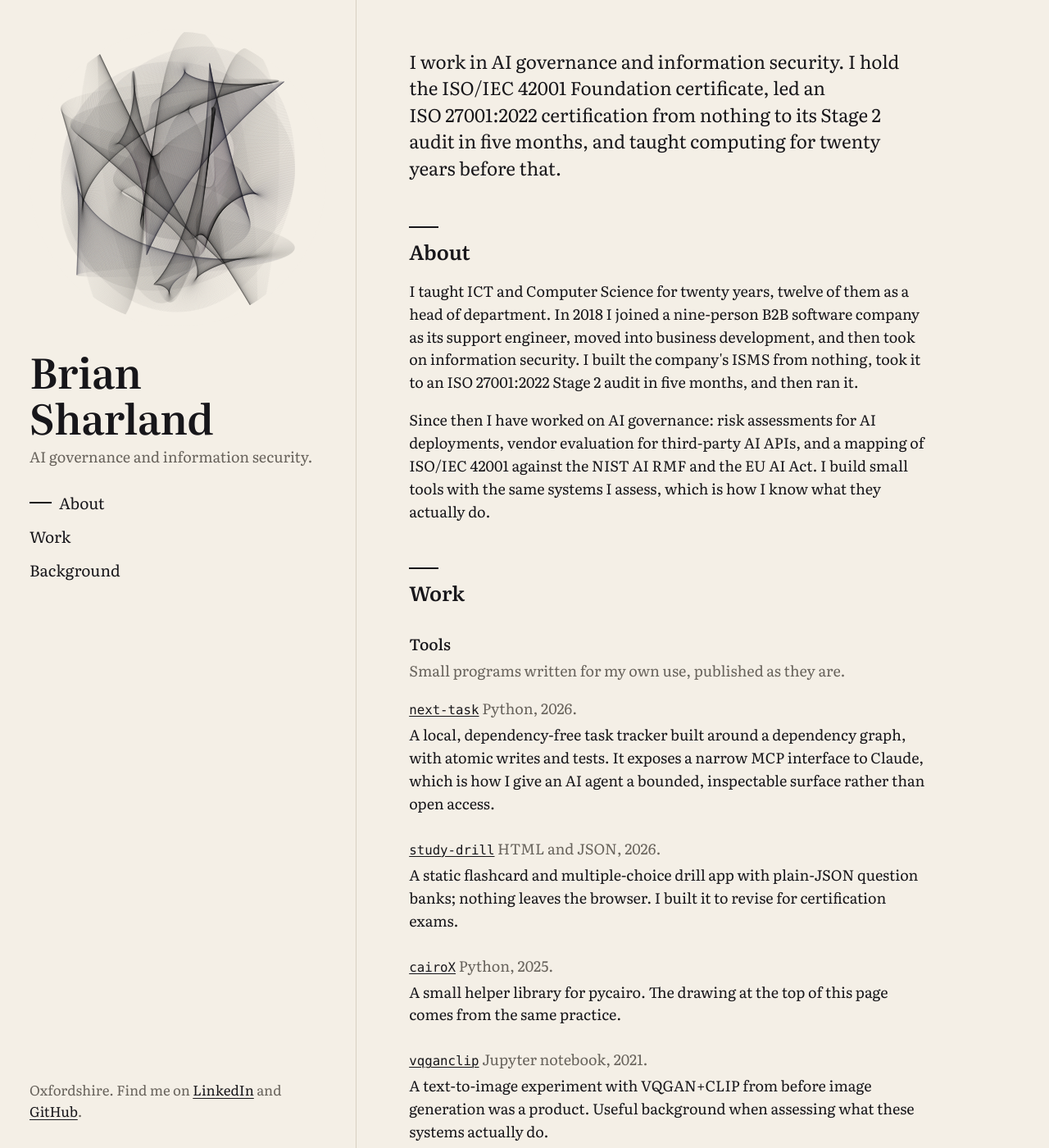
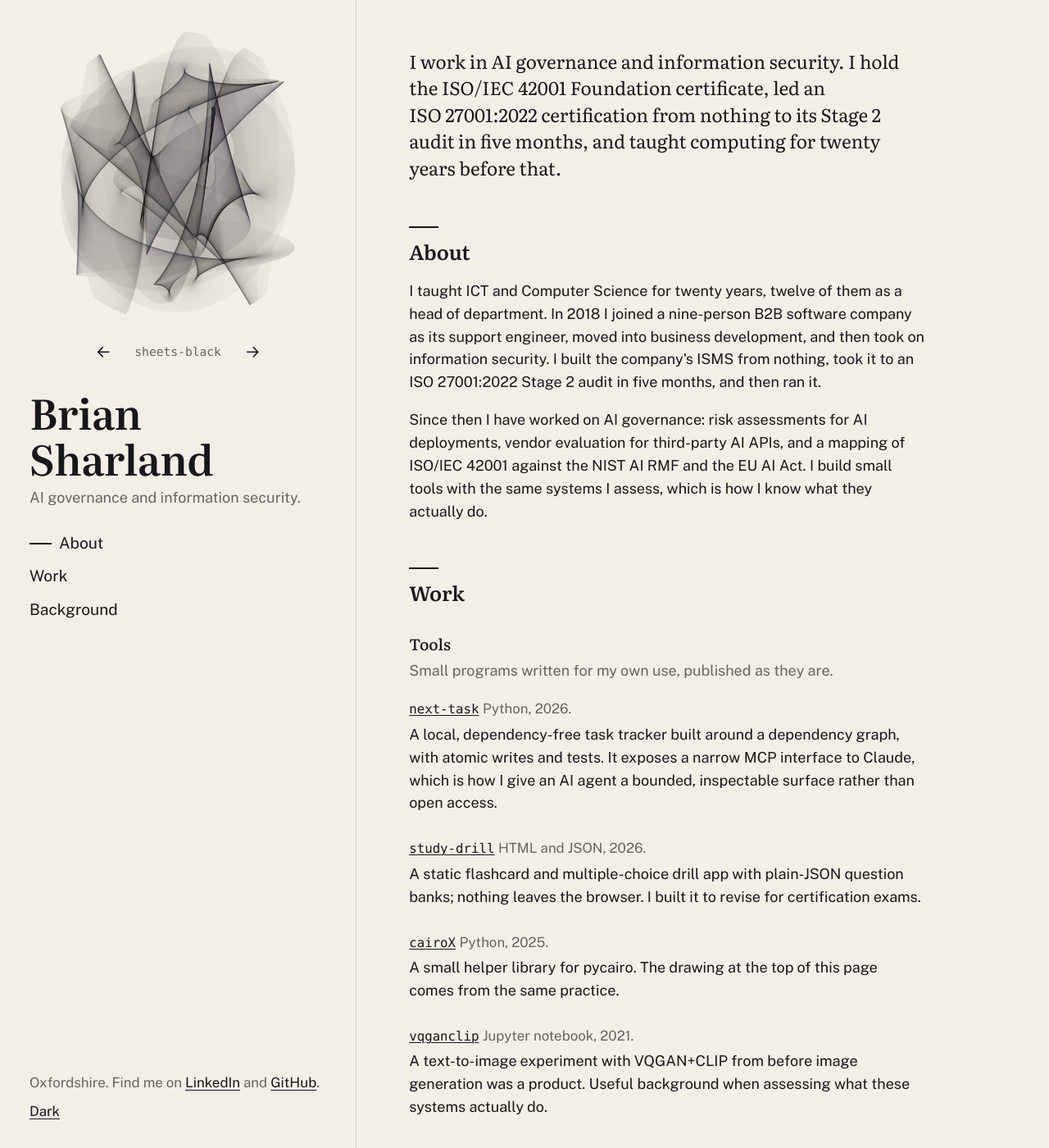
Before and after one commit to sharland/sharland.github.io, a Jekyll site: the page built from index.html, in a window 1280 px wide and 1400 px high. Shown: the whole window at 82% size. Built offline with Jekyll 4.4.1, drawn with Linux system fonts in a browser that asks for light colours.

Commit message:
Add a type pairing A/B, a disc switcher and a theme switch (#3)
- Two self-hosted faces, Literata and Public Sans. type_pairing in
  _config.yml chooses the roles: "a" serif headings and sans text,
  "b" the reverse; ?type=a|b previews either on the live site.
- The disc is a button: click, tap, Enter or Space shows the next
  piece; arrow buttons and the piece name sit centred beneath it. The
  choice lasts the browser session and is written into the address as
  ?disc=<name>. The page accent crossfades over 200 ms.
- Light/Dark switch in the sidebar and the mobile bar, stored in
  localStorage, applied before first paint; theme-color meta follows.
- Controls are hidden until scripts run.

Verified with the pinned github-pages gem and Chromium at 1280 and 390
in both themes: fonts per variant, switcher cycle and persistence,
theme persistence, keyboard order, no console errors.

Co-Authored-By: Claude Fable 5.1 <noreply@anthropic.com>
Claude-Session: https://claude.ai/code/session_01FV9THDVSweRU1aTMSiK2q3

```diff
--- a/_config.yml
+++ b/_config.yml
@@ -7,6 +7,10 @@ title: Brian Sharland
 # rings-gradient, burst-red, sheets-black, mesh-black. Preview any piece
 # on any day with ?disc=<name> in the address bar.
 disc: daily
+# Which face sets headings and which sets text. "a": Literata headings, Public
+# Sans text. "b": Public Sans headings, Literata text. Preview either with
+# ?type=a or ?type=b in the address bar.
+type_pairing: a
 tagline: AI governance and information security
 description: >-
   Brian Sharland works in AI governance and information security. ISO/IEC 42001
--- a/_includes/head.html
+++ b/_includes/head.html
@@ -4,17 +4,30 @@
 <meta name="theme-color" content="#f4efe6" media="(prefers-color-scheme: light)">
 <meta name="theme-color" content="#0b0c0f" media="(prefers-color-scheme: dark)">
 <script>
-/* Pick today's piece before first paint so the page accent never flashes.
-   _config.yml `disc:` pins a piece or says "daily"; ?disc=<name> previews one. */
-(function(){var p="{{ site.disc | default: 'daily' }}",L=["ribbons-lime","ribbons-magenta","ribbons-cyan","rings-orange","rings-gradient","burst-red","sheets-black","mesh-black"];
-try{var q=new URLSearchParams(location.search).get("disc");if(q&&L.indexOf(q)>-1){p=q;}}catch(e){}
-if(L.indexOf(p)<0){var d=new Date(),s=d.getFullYear()*10000+(d.getMonth()+1)*100+d.getDate();p=L[s%L.length];}
-document.documentElement.setAttribute("data-disc",p);})();
+/* Runs before first paint so nothing flashes.
+   theme: a stored choice from the Light/Dark switch, else the system setting.
+   type:  which face is used for headings and which for text; ?type=a|b previews.
+   disc:  the piece in the sidebar; ?disc=<name>, then this session's choice,
+          then `disc:` in _config.yml, then the date. */
+(function(){
+  var h=document.documentElement, q=null;
+  try{q=new URLSearchParams(location.search);}catch(e){}
+  try{var t=localStorage.getItem("theme");if(t==="light"||t==="dark"){h.setAttribute("data-theme",t);}}catch(e){}
+  var ty="{{ site.type_pairing | default: 'a' }}", qt=q&&q.get("type");if(qt==="a"||qt==="b"){ty=qt;}
+  h.setAttribute("data-type",ty);
+  var L=["ribbons-lime","ribbons-magenta","ribbons-cyan","rings-orange","rings-gradient","burst-red","sheets-black","mesh-black"];
+  window.DISC_PIECES=L;
+  var p="{{ site.disc | default: 'daily' }}", qd=q&&q.get("disc");
+  if(qd&&L.indexOf(qd)>-1){p=qd;}else{try{var s=sessionStorage.getItem("disc");if(s&&L.indexOf(s)>-1){p=s;}}catch(e){}}
+  if(L.indexOf(p)<0){var d=new Date(),n=d.getFullYear()*10000+(d.getMonth()+1)*100+d.getDate();p=L[n%L.length];}
+  h.setAttribute("data-disc",p);
+})();
 </script>
 {% seo %}
 <link rel="icon" href="{{ '/assets/img/favicon.svg' | relative_url }}" type="image/svg+xml">
 <link rel="icon" href="{{ '/assets/img/favicon-32.png' | relative_url }}" sizes="32x32" type="image/png">
 <link rel="apple-touch-icon" href="{{ '/assets/img/apple-touch-icon.png' | relative_url }}">
 <link rel="preload" href="{{ '/assets/fonts/Literata-latin.woff2' | relative_url }}" as="font" type="font/woff2" crossorigin>
+<link rel="preload" href="{{ '/assets/fonts/PublicSans-latin.woff2' | relative_url }}" as="font" type="font/woff2" crossorigin>
 <link rel="stylesheet" href="{{ '/assets/css/site.css' | relative_url }}">
 <link rel="alternate" type="application/atom+xml" href="{{ "/feed.xml" | absolute_url }}" title="{{ site.title }}: notes">
--- a/_includes/side.html
+++ b/_includes/side.html
@@ -1,7 +1,14 @@
 <aside class="side">
   <div class="side-disc">
-    <canvas id="disc" role="img" aria-label="Generative drawing: a disc filled with dense coloured lines. A different piece is drawn each day."></canvas>
-    <noscript><img src="{{ '/assets/img/disc-fallback.webp' | relative_url }}" width="800" height="800" alt="Generative drawing: a disc of deep red radial lines on cream."></noscript>
+    <div class="disc-frame">
+      <canvas id="disc" role="img" aria-label="Generative drawing: a disc filled with dense coloured lines. A different piece is drawn each day."></canvas>
+      <noscript><img src="{{ '/assets/img/disc-fallback.webp' | relative_url }}" width="800" height="800" alt="Generative drawing: a disc of deep red radial lines on cream."></noscript>
+    </div>
+    <p class="disc-controls" hidden>
+      <button type="button" class="arrow" id="disc-prev" aria-label="Previous piece"><svg viewBox="0 0 24 24" aria-hidden="true" focusable="false"><path d="M19 12H5M11 6l-6 6 6 6"/></svg></button>
+      <span class="disc-name" id="disc-name" aria-live="polite"></span>
+      <button type="button" class="arrow" id="disc-next" aria-label="Next piece"><svg viewBox="0 0 24 24" aria-hidden="true" focusable="false"><path d="M5 12h14M13 6l6 6-6 6"/></svg></button>
+    </p>
   </div>
   <div class="side-id">
     {% if page.url == "/" %}<h1 class="name"><a href="#top">Brian Sharland</a></h1>{% else %}<p class="name"><a href="{{ '/' | relative_url }}#top">Brian Sharland</a></p>{% endif %}
@@ -11,4 +18,5 @@
 {% include menu.html %}
   </nav>
   <p class="side-links">Oxfordshire. Find me on <a href="{{ site.linkedin_url }}" rel="me">LinkedIn</a> and <a href="{{ site.github_url }}" rel="me">GitHub</a>.</p>
+  <p class="side-theme"><button type="button" class="textbtn" data-theme-toggle hidden>Dark</button></p>
 </aside>
--- a/_layouts/default.html
+++ b/_layouts/default.html
@@ -9,6 +9,7 @@
   <nav class="bar" aria-label="Sections">
     <a class="bar-home" href="{% unless page.url == "/" %}{{ '/' | relative_url }}{% endunless %}#top" aria-label="Top of page">{% include glyph.svg %}</a>
 {% include menu.html %}
+    <button type="button" class="textbtn bar-theme" data-theme-toggle hidden>Dark</button>
   </nav>
   <main id="main" class="main" tabindex="-1">
 {{ content }}
@@ -18,5 +19,6 @@
   </footer>
   <script src="{{ '/assets/js/nav.js' | relative_url }}" defer></script>
   <script src="{{ '/assets/js/disc.js' | relative_url }}" defer></script>
+  <script src="{{ '/assets/js/controls.js' | relative_url }}" defer></script>
 </body>
 </html>
--- a/assets/css/site.css
+++ b/assets/css/site.css
@@ -19,6 +19,28 @@
   font-display: swap;
   unicode-range: U+0000-00FF, U+0131, U+0152-0153, U+02BB-02BC, U+02C6, U+02DA, U+02DC, U+0304, U+0308, U+0329, U+2000-206F, U+20AC, U+2122, U+2191, U+2193, U+2212, U+2215, U+FEFF, U+FFFD;
 }
+
+@font-face {
+  font-family: "Public Sans";
+  src: url("../fonts/PublicSans-latin.woff2") format("woff2");
+  font-weight: 100 900;
+  font-style: normal;
+  font-display: swap;
+  unicode-range: U+0000-00FF, U+0131, U+0152-0153, U+02BB-02BC, U+02C6, U+02DA, U+02DC, U+0304, U+0308, U+0329, U+2000-206F, U+20AC, U+2122, U+2191, U+2193, U+2212, U+2215, U+FEFF, U+FFFD;
+}
+@font-face {
+  font-family: "Public Sans";
+  src: url("../fonts/PublicSans-Italic-latin.woff2") format("woff2");
+  font-weight: 100 900;
+  font-style: italic;
+  font-display: swap;
+  unicode-range: U+0000-00FF, U+0131, U+0152-0153, U+02BB-02BC, U+02C6, U+02DA, U+02DC, U+0304, U+0308, U+0329, U+2000-206F, U+20AC, U+2122, U+2191, U+2193, U+2212, U+2215, U+FEFF, U+FFFD;
+}
+
+/* ---- Type pairing. "a": serif headings, sans text. "b": the reverse.
+   Every rule below uses --display, --text or --ui, never a family directly. ---- */
+:root, html[data-type="a"] { --display: var(--serif); --text: var(--sans); }
+html[data-type="b"]        { --display: var(--sans);  --text: var(--serif); }
 
 /* ---- Pieces. Each has a plate (the disc's own ground), two or three line
    colours, and a text accent for each page scheme. The default equals the
@@ -47,19 +69,24 @@ html[data-disc="mesh-black"]      { --disc-kind: mesh;    --plate: #fbfaf7; --c1
   --rule: #d8d0c2;
   --accent: var(--accent-l);
   --serif: "Literata", Charter, "Iowan Old Style", Georgia, serif;
+  --sans: "Public Sans", "Helvetica Neue", Arial, sans-serif;
+  --ui: var(--sans);
   --mono: ui-monospace, "SF Mono", Menlo, Consolas, "Liberation Mono", monospace;
   --measure: 35rem;
   --gutter: 1.25rem;
   --side-w: clamp(20rem, 34vw, 28rem);
   --bar-h: 2.75rem;
 }
+/* Dark tokens apply when the switch says dark, or when the system says dark
+   and the switch has not said light. */
+:root[data-theme="dark"] {
+  color-scheme: dark;
+  --paper: #0b0c0f; --ink: #ece9e2; --muted: #a39e95; --rule: #26282e; --accent: var(--accent-d);
+}
+:root[data-theme="light"] { color-scheme: light; }
 @media (prefers-color-scheme: dark) {
-  :root {
-    --paper: #0b0c0f;
-    --ink: #ece9e2;
-    --muted: #a39e95;
-    --rule: #26282e;
-    --accent: var(--accent-d);
+  :root:not([data-theme="light"]) {
+    --paper: #0b0c0f; --ink: #ece9e2; --muted: #a39e95; --rule: #26282e; --accent: var(--accent-d);
   }
 }
 
@@ -67,7 +94,7 @@ html[data-disc="mesh-black"]      { --disc-kind: mesh;    --plate: #fbfaf7; --c1
 html {
   background: var(--paper);
   color: var(--ink);
-  font-family: var(--serif);
+  font-family: var(--text);
   font-size: clamp(1.0625rem, 1rem + 0.3vw, 1.125rem);
   line-height: 1.55;
   -webkit-text-size-adjust: 100%;
@@ -79,6 +106,12 @@ html {
   *, *::before, *::after { transition: none !important; animation: none !important; }
 }
 body { margin: 0; min-height: 100vh; }
+/* The page accent follows the disc and the ground follows the theme switch;
+   a short crossfade keeps either change from snapping. */
+html, body, a, .bar, .footer, h2, .group-title, .textbtn, .arrow, .menu a,
+h2::before, .menu a[aria-current="true"]::before, .bar .menu a, .side, .skip {
+  transition: color 0.2s ease, background-color 0.2s ease, border-color 0.2s ease;
+}
 *, *::before, *::after { box-sizing: border-box; }
 a {
   color: var(--accent);
@@ -101,12 +134,13 @@ code, .is-code { font-family: var(--mono); font-size: 0.875em; }
 .skip:focus { top: 1rem; }
 
 /* ---- Sidebar pieces (shared by both layouts) ---- */
-.side-disc { position: relative; aspect-ratio: 1 / 1; }
-.side-disc canvas, .side-disc img {
+.disc-frame { position: relative; aspect-ratio: 1 / 1; }
+.disc-frame canvas, .disc-frame img {
   position: absolute; inset: 0; width: 100%; height: 100%; display: block;
   border-radius: 50%;
 }
 .name {
+  font-family: var(--display);
   font-size: clamp(2rem, 1.4rem + 2vw, 3rem);
   font-weight: 600;
   line-height: 1.1;
@@ -115,9 +149,35 @@ code, .is-code { font-family: var(--mono); font-size: 0.875em; }
 }
 .name a { color: inherit; text-decoration: none; }
 .name a:hover { text-decoration: underline; text-decoration-thickness: 2px; }
-.role { color: var(--muted); margin: 0; }
-.side-links { color: var(--muted); margin: 0; }
+.role { color: var(--muted); margin: 0; font-family: var(--ui); }
+.side-links { color: var(--muted); margin: 0; font-family: var(--ui); font-size: 0.9375rem; }
+.side-theme { margin: 0.5rem 0 0; font-family: var(--ui); font-size: 0.9375rem; }
 
+/* Text buttons look like links; the disc itself is a button when scripts run. */
+.textbtn {
+  font: inherit; font-family: var(--ui);
+  background: none; border: 0; padding: 0; margin: 0;
+  color: var(--accent); text-decoration: underline; text-decoration-thickness: 1px; text-underline-offset: 0.15em;
+  cursor: pointer;
+}
+.textbtn:hover { text-decoration-thickness: 2px; }
+.disc-controls {
+  display: flex; align-items: center; justify-content: center; gap: 1rem;
+  margin: 0.75rem 0 0; font-family: var(--ui); color: var(--muted);
+}
+.disc-name { font-family: var(--mono); font-size: 0.8125rem; min-width: 7.5em; text-align: center; }
+.arrow {
+  display: inline-flex; align-items: center; justify-content: center;
+  width: 2rem; height: 2rem; padding: 0; margin: 0;
+  background: none; border: 0; border-radius: 50%;
+  color: var(--accent); cursor: pointer;
+}
+.arrow svg { width: 1.25rem; height: 1.25rem; fill: none; stroke: currentColor; stroke-width: 1.6; stroke-linecap: round; stroke-linejoin: round; }
+.arrow:hover { color: var(--ink); }
+.disc-frame canvas.is-button { cursor: pointer; }
+.disc-frame canvas:focus-visible { outline: 2px solid var(--accent); outline-offset: 4px; }
+
+.menu { font-family: var(--ui); }
 .menu li { margin: 0; }
 .menu a {
   display: inline-block;
@@ -142,7 +202,7 @@ code, .is-code { font-family: var(--mono); font-size: 0.875em; }
     padding: 2rem 2rem 1.75rem;
     border-right: 1px solid var(--rule);
   }
-  .side-disc { width: min(100%, calc(100vh - 23rem)); margin: 0 0 1.5rem; }
+  .side-disc { width: min(100%, calc(100vh - 29rem)); margin: 0 0 1.5rem; }
   .side-id { margin-bottom: 1.5rem; }
   .side-menu { margin-bottom: auto; }
   .menu { display: flex; flex-direction: column; gap: 0.6rem; }
@@ -151,7 +211,7 @@ code, .is-code { font-family: var(--mono); font-size: 0.875em; }
   .menu a[aria-current="true"]::before {
     content: ""; position: absolute; left: 0; top: 0.75em; width: 1.5rem; height: 2px; background: var(--accent);
   }
-  .side-links { margin-top: 1.5rem; font-size: 0.9375rem; }
+  .side-links { margin-top: 1.5rem; }
   .bar { display: none; }
   .main { grid-column: 2; grid-row: 1; padding: 3.25rem clamp(2rem, 5vw, 4.5rem) 1rem; }
   .footer { grid-column: 2; grid-row: 2; margin: 0 clamp(2rem, 5vw, 4.5rem); }
@@ -169,7 +229,7 @@ code, .is-code { font-family: var(--mono); font-size: 0.875em; }
   .side-disc { order: 4; width: min(72vw, 22rem); margin: 1.75rem auto 0; }
   .main { order: 5; padding: 1.5rem var(--gutter) 0; }
   .footer { order: 6; margin: 0 var(--gutter); }
-  .side-menu { display: none; }
+  .side-menu, .side-theme { display: none; }
 
   .bar {
     position: sticky; top: 0; z-index: 10;
@@ -188,14 +248,16 @@ code, .is-code { font-family: var(--mono); font-size: 0.875em; }
     border-bottom: 2px solid transparent; margin-bottom: -1px;
   }
   .bar .menu a[aria-current="true"] { border-bottom-color: var(--accent); }
+  .bar-theme { margin-left: auto; flex: none; font-size: 0.9375rem; padding-left: 0.75rem; }
   .section { scroll-margin-top: calc(var(--bar-h) + 0.75rem); }
 }
 
 /* ---- Main column ---- */
 .main > * { max-width: var(--measure); }
-.lede { font-size: 1.25rem; line-height: 1.45; margin: 0 0 2.5rem; }
+.lede { font-family: var(--serif); font-size: 1.25rem; line-height: 1.45; margin: 0 0 2.5rem; }
 .section { margin-top: 3rem; }
 h2 {
+  font-family: var(--display);
   font-size: 1.375rem;
   font-weight: 600;
   line-height: 1.25;
@@ -204,13 +266,13 @@ h2 {
   position: relative;
 }
 h2::before { content: ""; position: absolute; top: 0; left: 0; width: 2rem; height: 2px; background: var(--accent); }
-.group-title { font-size: 1.0625rem; font-weight: 500; color: var(--accent); margin: 1.75rem 0 0.25rem; }
+.group-title { font-family: var(--display); font-size: 1.0625rem; font-weight: 500; color: var(--accent); margin: 1.75rem 0 0.25rem; }
 .group-blurb { color: var(--muted); margin-bottom: 1rem; }
 .entries > li { margin: 0 0 1.5rem; }
 .entries > li:last-child { margin-bottom: 0; }
 .entry-head { margin-bottom: 0.2em; }
 .entry-title { font-weight: 500; }
-.entry-meta { color: var(--muted); }
+.entry-meta { color: var(--muted); font-family: var(--ui); font-size: 0.9375em; }
 .entry-body { margin: 0; }
 .plain > li { margin: 0 0 0.6em; }
 
@@ -218,23 +280,24 @@ h2::before { content: ""; position: absolute; top: 0; left: 0; width: 2rem; heig
 .note { max-width: none; }
 .note > :not(.note-body), .note-body > :not(table) { max-width: var(--measure); }
 .note-title, .main > h1 {
+  font-family: var(--display);
   font-size: clamp(1.625rem, 1.2rem + 1.4vw, 2.25rem);
   font-weight: 600;
   line-height: 1.2;
   margin: 0 0 0.75rem;
 }
-.doc-control { color: var(--muted); font-size: 0.9375rem; margin-bottom: 1.75rem; }
+.doc-control { color: var(--muted); font-family: var(--ui); font-size: 0.9375rem; margin-bottom: 1.75rem; }
 .note-summary { font-size: 1.125em; line-height: 1.5; margin-bottom: 2rem; }
 .note-body h2 { margin-top: 2.5rem; }
-.note-body h3 { font-size: 1.0625em; font-weight: 600; margin: 2rem 0 0.5rem; }
-.note-body h4 { font-size: 1em; font-weight: 500; font-style: italic; margin: 1.5rem 0 0.5rem; }
+.note-body h3 { font-family: var(--display); font-size: 1.0625em; font-weight: 600; margin: 2rem 0 0.5rem; }
+.note-body h4 { font-family: var(--display); font-size: 1em; font-weight: 500; font-style: italic; margin: 1.5rem 0 0.5rem; }
 .note-body ul, .note-body ol { padding-left: 1.4em; margin: 0 0 1em; }
 .note-body li { margin-bottom: 0.3em; }
 .note-body blockquote { margin: 1.5em 0; padding-left: 1em; border-left: 2px solid var(--accent); color: var(--muted); }
 .note-body table {
   display: block; overflow-x: auto;
   border-collapse: collapse; width: 100%; max-width: 46rem;
-  font-size: 0.875rem; line-height: 1.45; margin: 1.5em 0;
+  font-family: var(--ui); font-size: 0.875rem; line-height: 1.45; margin: 1.5em 0;
 }
 .note-body th, .note-body td { text-align: left; vertical-align: top; padding: 0.5rem 0.9rem 0.5rem 0; border-top: 1px solid var(--rule); }
 .note-body thead th { border-top: 0; border-bottom: 1px solid var(--ink); font-weight: 600; }
@@ -249,6 +312,7 @@ h2::before { content: ""; position: absolute; top: 0; left: 0; width: 2rem; heig
   padding: 1rem 0 3rem;
   border-top: 1px solid var(--rule);
   color: var(--muted);
+  font-family: var(--ui);
   font-size: 0.9375rem;
 }
 
--- /dev/null
+++ b/assets/js/controls.js
@@ -0,0 +1,81 @@
+/* Two small controls.
+   The disc switcher: the disc itself, and Previous/Next under it, step through
+   the pieces. The choice is kept for this browser session and written into the
+   address as ?disc=<name> so it can be shared; the daily rotation returns on the
+   next visit.
+   The theme switch: Light/Dark, kept in localStorage; with nothing stored the
+   system setting applies. Both controls are hidden until this script runs, so
+   without JavaScript nothing inert is shown. */
+(function () {
+  'use strict';
+  var root = document.documentElement;
+
+  /* ---- disc switcher ---- */
+  var pieces = window.DISC_PIECES || [];
+  var canvas = document.getElementById('disc');
+  var nameEl = document.getElementById('disc-name');
+  var controls = document.querySelector('.disc-controls');
+
+  function currentPiece() { return root.getAttribute('data-disc'); }
+  function syncDisc() {
+    var n = currentPiece();
+    if (nameEl) { nameEl.textContent = n; }
+    if (canvas) { canvas.setAttribute('aria-label', 'Generative drawing, piece ' + n + '. Activate to show the next piece.'); }
+  }
+  function setPiece(name) {
+    root.setAttribute('data-disc', name);
+    try { sessionStorage.setItem('disc', name); } catch (e) {}
+    try {
+      var u = new URL(location.href); u.searchParams.set('disc', name);
+      history.replaceState(null, '', u.pathname + u.search + u.hash);
+    } catch (e) {}
+    syncDisc();
+  }
+  function step(d) {
+    var i = pieces.indexOf(currentPiece()); if (i < 0) { i = 0; }
+    setPiece(pieces[(i + d + pieces.length) % pieces.length]);
+  }
+  if (canvas && pieces.length > 1) {
+    canvas.setAttribute('role', 'button');
+    canvas.tabIndex = 0;
+    canvas.classList.add('is-button');
+    canvas.addEventListener('click', function () { step(1); });
+    canvas.addEventListener('keydown', function (e) {
+      if (e.key === 'Enter' || e.key === ' ') { e.preventDefault(); step(1); }
+    });
+    if (controls) {
+      controls.hidden = false;
+      document.getElementById('disc-prev').addEventListener('click', function () { step(-1); });
+      document.getElementById('disc-next').addEventListener('click', function () { step(1); });
+    }
+    syncDisc();
+  }
+
+  /* ---- theme switch ---- */
+  var systemDark = window.matchMedia('(prefers-color-scheme: dark)');
+  var toggles = Array.prototype.slice.call(document.querySelectorAll('[data-theme-toggle]'));
+  var metas = Array.prototype.slice.call(document.querySelectorAll('meta[name="theme-color"]'));
+  function isDark() {
+    var t = root.getAttribute('data-theme');
+    return t ? t === 'dark' : systemDark.matches;
+  }
+  function syncTheme() {
+    var dark = isDark();
+    toggles.forEach(function (b) {
+      b.hidden = false;
+      b.textContent = dark ? 'Light' : 'Dark';
+      b.setAttribute('aria-label', dark ? 'Switch to the light theme' : 'Switch to the dark theme');
+    });
+    metas.forEach(function (m) { m.removeAttribute('media'); m.setAttribute('content', dark ? '#0b0c0f' : '#f4efe6'); });
+  }
+  toggles.forEach(function (b) {
+    b.addEventListener('click', function () {
+      var next = isDark() ? 'light' : 'dark';
+      root.setAttribute('data-theme', next);
+      try { localStorage.setItem('theme', next); } catch (e) {}
+      syncTheme();
+    });
+  });
+  if (systemDark.addEventListener) { systemDark.addEventListener('change', syncTheme); }
+  syncTheme();
+})();
--- a/assets/js/disc.js
+++ b/assets/js/disc.js
@@ -154,5 +154,13 @@
     clearTimeout(timer);
     timer = setTimeout(function () { draw(false); }, 150);
   });
+  /* The switcher (controls.js) changes data-disc on <html>; redraw when it does. */
+  if (window.MutationObserver) {
+    new MutationObserver(function (muts) {
+      for (var i = 0; i < muts.length; i++) {
+        if (muts[i].attributeName === 'data-disc') { draw(true); return; }
+      }
+    }).observe(root, { attributes: true, attributeFilter: ['data-disc'] });
+  }
   draw(true);
 })();
```
Also changed, not shown: assets/fonts/OFL-PublicSans.txt (added, +115 -0 lines), README.md, assets/fonts/OFL-Literata.txt (renamed from assets/fonts/OFL.txt), assets/fonts/PublicSans-Italic-latin.woff2 (added), assets/fonts/PublicSans-latin.woff2 (added).
